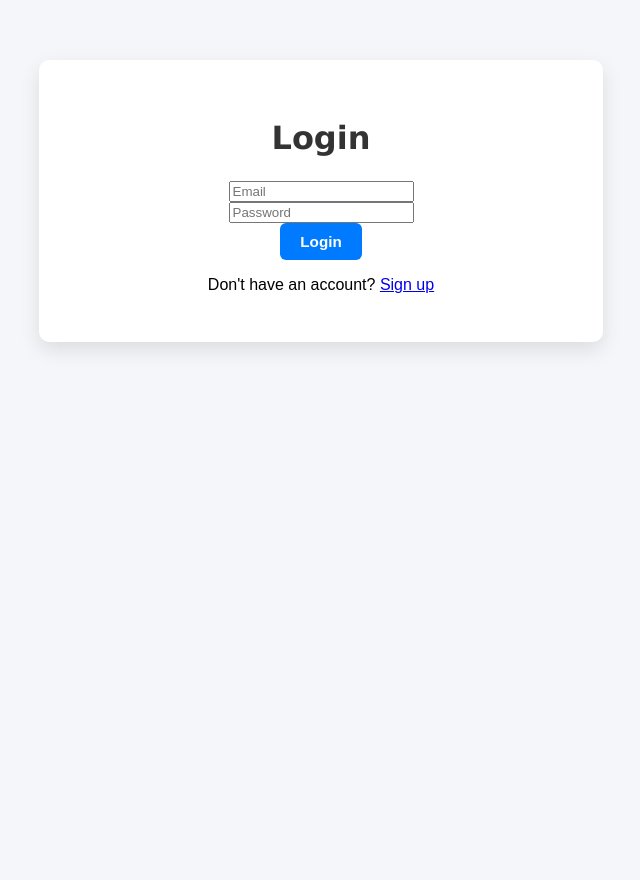
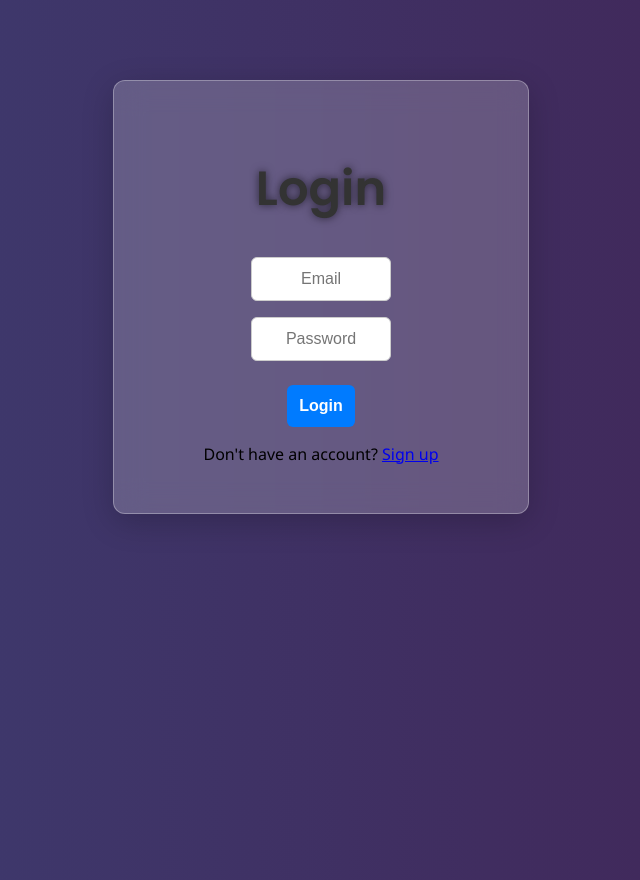
Before and after one commit to whoaditi/Hackhazard-Trio, a React (Vite) app: page / in a window 1280 px wide. Shown: the whole page, without its empty margins (319-959 px from the left). Before the commit the page ends 800 px from the top, so only its background shows below. Built offline with nearby package versions, Linux system fonts and the light colour scheme.

Commit message:
added css to the project

```diff
--- a/src/components/HabitCard.jsx
+++ b/src/components/HabitCard.jsx
@@ -5,15 +5,16 @@ const HabitCard = ({ habit, onMarkAsDone }) => {
     <div className="card">
       <h4>{habit.name}</h4>
       <p>Streak: {habit.streak}</p>
-      <button
+      <div className="card-buttons">
+        <button
         disabled={habit.completedToday}
-        onClick={() => onMarkAsDone(habit.id, habit.streak) }
-      >
+        onClick={() => onMarkAsDone(habit.id, habit.streak) } >
         {habit.completedToday ? 'Done for Today' : 'Mark as Done'}
-      </button>
-      <button onClick={() => onDelete(habit.id)} style={{margin:'5px'}}>
-        Delete
-      </button>
+        </button>
+        <button onClick={() => onDelete(habit.id)} style={{margin:'5px'}}>
+          Delete
+          </button>
+      </div>
     </div>
   );
 };
--- a/src/pages/Dashboard.jsx
+++ b/src/pages/Dashboard.jsx
@@ -88,26 +88,34 @@ function Dashboard() {
   return (
     <div>
       <Header title="Welcome to Your Ultimate Habit Builder Destination" />
-      <p class="quote">“Small steps every day lead to big results.”</p><br></br><br></br>
+
+      <p className="quote">“Small steps every day lead to big results.”</p>
+
       <form onSubmit={handleAddHabit}>
-        <div class="add-habit-container">
+        <div className="add-habit-container">
           <input
             type="text"
             value={habitInput}
             onChange={(e) => setHabitInput(e.target.value)}
             placeholder="Add a new habit"
           />
-        <button type="submit">Add Habit</button></div>
+          <button type="submit" className="add-habit-button">Add Habit</button>
+        </div>
       </form>
 
+      <div className="habit-cards-container">
+        {habits.map(habit => (
+          <div className="card" key={habit.id}>
+            <h4>{habit.name}</h4>
+            <div className="card-footer">
+              <span className="streak">Streak: {habit.streak}</span>
               <div>
-        {habits.map(habit => (
-          <HabitCard
-            key={habit.id}
-            habit={habit}
-            onMarkAsDone={onMarkAsDone}
-            onDelete={onDelete}
-          />))}
+                <button className="done" onClick={() => onMarkAsDone(habit.id)}>Done for Today</button>
+                <button className="delete" onClick={() => onDelete(habit.id)}>Delete</button>
+              </div>
+            </div>
+          </div>
+        ))}
       </div>
     </div>
   );
--- a/src/pages/Login.jsx
+++ b/src/pages/Login.jsx
@@ -23,6 +23,7 @@ function Login() {
 
   return (
     <div className="container">
+
       <h2>Login</h2>
       <form onSubmit={handleLogin}>
         <input type="email" name="email" placeholder="Email" required /><br />
--- a/src/pages/signUp.jsx
+++ b/src/pages/signUp.jsx
@@ -30,7 +30,7 @@ function Signup() {
         <button type="submit">Create Account</button>
       </form>
       <h3>OR</h3>
-      <button onClick={signupwithGoogle}>signup With Google</button>
+      <button className= "google-button" onClick={signupwithGoogle}>signup With Google</button>
       <p>Already have an account? <a href="/">Login</a></p>
     </div>
   );
--- a/src/styles/app.css
+++ b/src/styles/app.css
@@ -1,71 +1,201 @@
-/* Global styles */
+@import url('https://fonts.googleapis.com/css2?family=Poppins:wght@400;600&display=swap');
+
+
+/* === Body Styling with Animated Background === */
 body {
-  font-family: 'Arial', sans-serif;
-  background-color: #f4f6f9;
   margin: 0;
   padding: 0;
+  font-family: 'Segoe UI', Tahoma, Geneva, Verdana, sans-serif;
+  background: linear-gradient(270deg, #431d4e, #346da6, #431d4e);
+  background-size: 600% 600%;
+  animation: gradientAnimation 15s ease infinite;
+  min-height: 100vh;
+  position: relative;
+  overflow-x: hidden;
 }
 
-/* Container */
-.container {
-  max-width: 500px;
-  margin: 60px auto;
-  padding: 2rem;
-  background: #ffffff;
-  border-radius: 10px;
-  box-shadow: 0 8px 20px rgba(0, 0, 0, 0.1);
-  text-align: center;
+/* Animate Background */
+@keyframes gradientAnimation {
+  0% {
+    background-position: 0% 50%;
+  }
+  50% {
+    background-position: 100% 50%;
+  }
+  100% {
+    background-position: 0% 50%;
+  }
 }
 
-/* Header */
-.header, h2 {
-  font-family:Verdana, Geneva, Tahoma, sans-serif;
+/* === Container Styling === */
+.container {
+  width: 350px;
+  margin: 5rem auto;
+  padding: 2rem;
+  background: rgba(255, 255, 255, 0.2); /* More transparent (20% white) */
+  box-shadow: 0px 8px 32px 0 rgba(0, 0, 0, 0.2); /* subtle shadow */
+  border-radius: 12px;
+  text-align: center;
+  backdrop-filter: blur(15px); /* stronger blur */
+  -webkit-backdrop-filter: blur(15px); /* Safari support */
+  border: 1px solid rgba(255, 255, 255, 0.3); /* soft border for glass effect */
+  position: relative;
+  z-index: 10;
+}
+
+h2, .header {
   font-size: 2rem;
+  font-weight: bold;
+  color: #d8d8ff;
+  font-family: 'Poppins', sans-serif; /* <-- changed */
+  margin-bottom: 1rem;
+  text-align: center;
+  text-shadow: 0 0 8px rgba(0, 0, 0, 0.6);
+}
+
+
+
+/* === Header, Titles === */
+h2 {
+  font-size: 3rem;
   font-weight: bold;
   color: #333;
   margin-bottom: 1.5rem;
-  text-align:center;
 }
 
-/* Add habit section */
-.add-habit-container {
+.habit-cards-container{
+  margin-top: 2rem;
   display: flex;
-  gap: 0.75rem;
-  margin-bottom: 1.5rem;
+  flex-direction: column;
+  gap: 1.5rem;
 }
 
+/* === Form Inputs === */
+form input[type="email"],
+form input[type="password"],
 .add-habit-container input {
-  flex: 1;
+  width: 40%;
   padding: 0.75rem;
+  margin: 0.5rem 0;
+  border: 1px solid #ccc;
   border-radius: 6px;
-  border: 1px solid #ccc;
   font-size: 1rem;
   box-sizing: border-box;
+  text-align: center;
 }
 
 input:focus {
   outline: none;
-  border-color: #007bff;
-  box-shadow: 0 0 5px rgba(0, 123, 255, 0.5);
+  border-color: #e821f7;
+  box-shadow: 0 0 7px rgba(231, 115, 241, 0.5);
 }
 
-/* Buttons */
-button {
-  padding: 0.65rem 1.25rem;
+/* === Buttons === */
+form button,
+.google-button,
+.add-habit-container button {
+  width: auto;
+  padding: 0.75rem;
+  margin-top: 1rem;
   background-color: #007bff;
   border: none;
   color: white;
   font-weight: bold;
+  font-size: 1rem;
+  border-radius: 6px;
   cursor: pointer;
-  border-radius: 6px;
-  font-size: 0.95rem;
-  transition: background-color 0.2s ease;
+  transition: background-color 0.3s ease;
 }
 
-button:hover {
+form button:hover,
+.google-button:hover,
+.add-habit-container button:hover {
   background-color: #0056b3;
 }
 
+/* Google SignUp Button */
+.google-button {
+  background-color: #db4437;
+}
+
+.google-button:hover {
+  background-color: #c23321;
+}
+
+/* === Habit Add Section === */
+.add-habit-container {
+  display: flex;
+  flex-direction: column;
+  align-items: center;
+  gap: 1rem;
+  margin: 2rem 0;
+}
+
+/* === Quote === */
+.quote {
+  font-size: 1.3rem;
+  font-style: italic;
+  text-align: center;
+  margin-top: 1rem;
+  color: #d8d8ff;
+}
+
+/* === Habit Card === */
+.card {
+  background: #ffffffcc;
+  margin: 1rem 0;
+  padding: 0.8rem 1rem;
+  border-radius: 12px;
+  box-shadow: 0 4px 12px rgba(0, 0, 0, 0.1);
+  border-left: 5px solid #007bff;
+  transition: transform 0.3s ease, box-shadow 0.3s ease;
+}
+
+.card h4 {
+  margin: 0 0 0.5rem 0;
+  font-size: 1.3rem;
+  color: #222;
+}
+
+.card-footer {
+  display: flex;
+  align-items: center;
+  justify-content: space-between;
+  gap: 1rem;
+  flex-wrap: wrap;
+}
+
+.card-buttons {
+  display: flex;
+  gap: 0.5rem;
+  margin-top: 0.8rem;
+}
+
+
+.card:hover {
+  transform: translateY(-5px);
+  box-shadow: 0 12px 24px rgba(0, 0, 0, 0.15);
+}
+
+/* Habit Name inside card */
+.card h4 {
+  margin: 0;
+  font-size: 1.4rem;
+  color: #222;
+}
+
+/* Streak Text */
+.streak {
+  color: #666;
+  font-size: 0.95rem;
+}
+
+.card-footer button {
+  padding: 0.3rem 0.6rem;
+  font-size: 0.9rem;
+}
+
+/* Buttons inside cards */
 button.done {
   background-color: #28a745;
 }
@@ -75,51 +205,19 @@ button.done:hover {
 }
 
 button.logout {
-  background-color: red;
+  background-color: #dc3545;
   margin-top: 1rem;
 }
 
 button.logout:hover {
-  background-color: #cc0000;
+  background-color: #c82333;
 }
 
-/* Habit Cards */
-.card {
-  padding: 1.5rem;
-  margin: 1rem 0;
-  background: #ffffff;
-  border-radius: 12px;
-  box-shadow: 0 8px 20px rgba(0, 0, 0, 0.06);
-  text-align: left;
-  transition: transform 0.2s, box-shadow 0.3s;
-  border-left: 5px solid #007bff;
-}
-
-.card:hover {
-  transform: translateY(-5px);
-  box-shadow: 0 12px 24px rgba(0, 0, 0, 0.12);
-}
-
-
-
-/* Habit name */
-.card h4 {
-  margin: 0 0 0.5rem;
-  font-size: 1.2rem;
-  color: #333;
-  font-weight: bold;
-}
-
-.card .streak {
-  color: #666;
-  font-size: 0.95rem;
-  margin-bottom: 0.75rem;
-}
-/* Responsive layout */
+/* === Responsive for Mobile === */
 @media (max-width: 500px) {
   .container {
-    margin: 1rem;
-    padding: 1rem;
+    width: 90%;
+    margin: 2rem auto;
   }
 
   .add-habit-container {
@@ -130,46 +228,3 @@ button.logout:hover {
     width: 100%;
   }
 }
-.add-habit-container {
-  display: flex;
-  flex-direction: column;
-  align-items: center;     /* center horizontally */
-  justify-content: center; /* center vertically if needed */
-  gap: 1rem;
-  margin-bottom: 2rem;
-}
-.quote {
-  font-style: italic;
-  color: #555;
-  margin-bottom: 2.5rem;
-
-  text-align: center;
-  font-size:1.1rem;
-}
-/* Input styling */
-.add-habit-container input {
-  padding: 1rem;
-  font-size: 1.1rem;
-  border-radius: 6px;
-  border: 1px solid #161515;
-  box-sizing: border-box;
-  width: 100%;             /* full width inside container */
-  max-width: 300px;        /* limits width */
-  text-align: center;      /* center text inside */
-}
-
-/* Button styling */
-.add-habit-container button {
-  padding: 0.75rem 1.5rem;
-  font-size: 1rem;
-  border-radius: 6px;
-  background-color: #007bff;
-  color: white;
-  font-weight: bold;
-  border: none;
-  cursor: pointer;
-}
-
-.add-habit-container button:hover {
-  background-color: #0056b3;
-}
```
Lines whose indentation alone changed are shown as unchanged.
